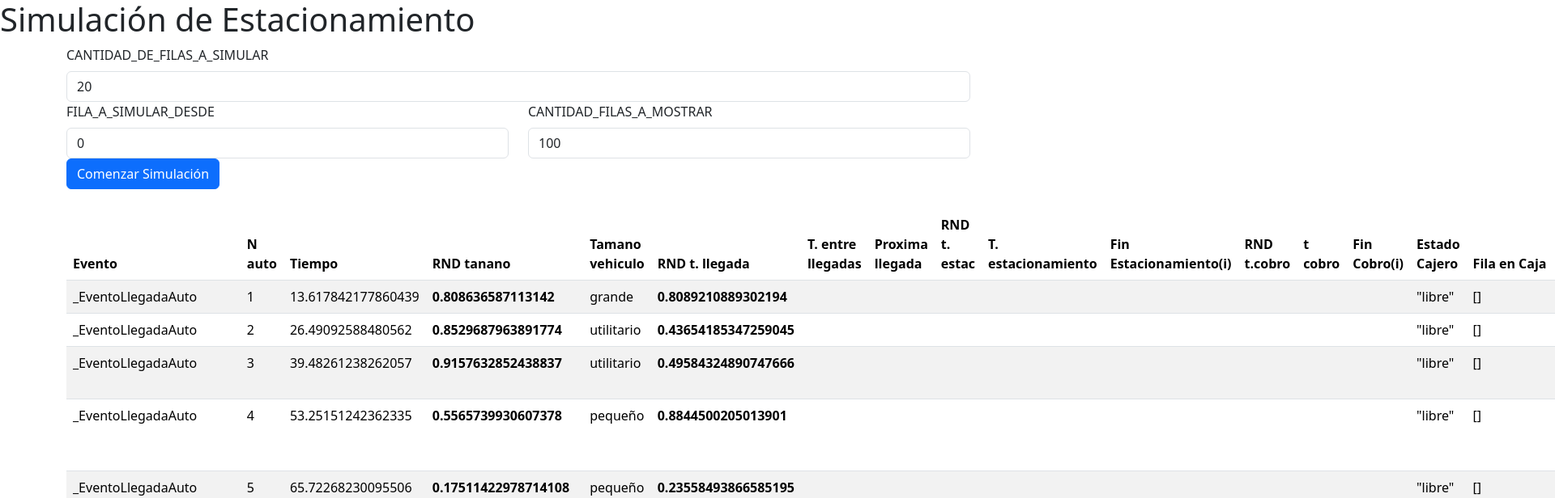
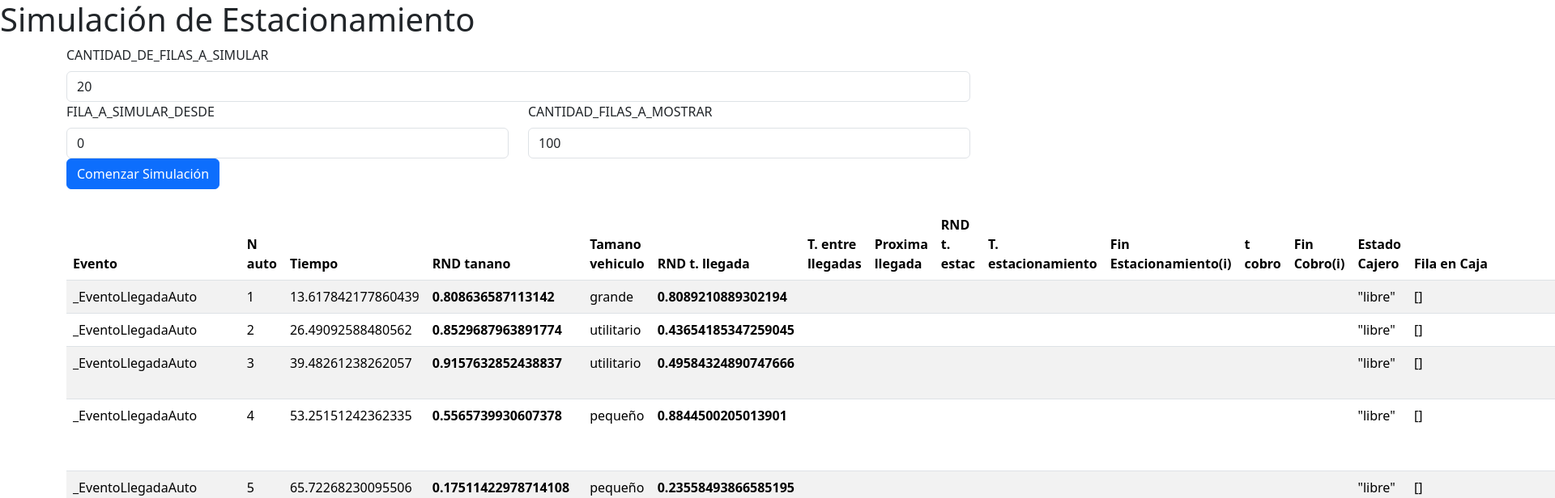
Before and after one commit to mcarballido/parking-simulation-4, a React (Create React App) app: page / in a window 1280 px wide. Both pictures are taken after a click on the button "Comenzar Simulación". Shown: the top 616 px of the page at 81% size, 1920 px wide, since content can reach past the window. Built offline with nearby package versions, Linux system fonts and the light colour scheme.

Commit message:
column rnd cobro deleted

```diff
--- a/src/components/DataTable.js
+++ b/src/components/DataTable.js
@@ -18,7 +18,6 @@ const DataTable = ({ data,variableEstadistica }) => {
                 <th>RND t. estac</th>
                 <th>T. estacionamiento</th>
                 <th>Fin Estacionamiento(i)</th>
-                <th>RND t.cobro</th>
                 <th>t cobro</th>
                 <th>Fin Cobro(i)</th>
                 <th>Estado Cajero</th>
@@ -47,7 +46,6 @@ const DataTable = ({ data,variableEstadistica }) => {
                   <th>{row.rndEstacionamiento}</th>
                   <td>{row.tEstacionamiento}</td>
                   <td>{row.finEstacionamiento}</td>
-                  <th>{row.rndCobro}</th>
                   <th>{row.tCobro}</th>
                   <td>{row.finCobro}</td>
                   <td>{JSON.stringify(row.estadoCajero)}</td>
```
